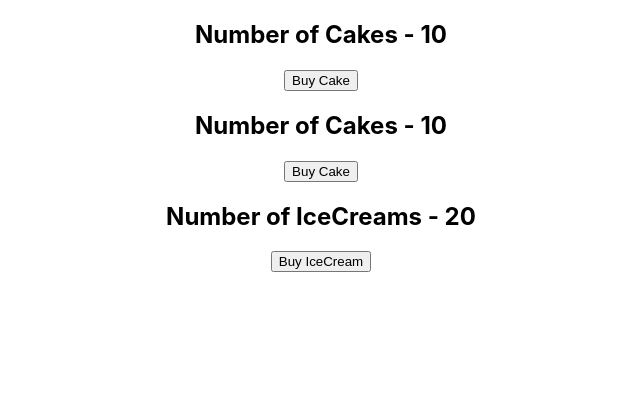
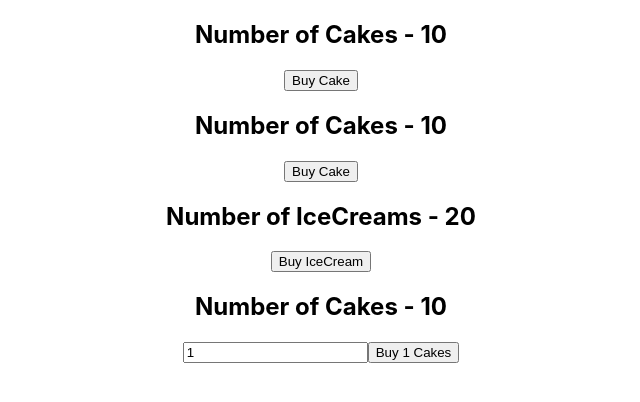
Before and after one commit to SandeepKumar377/React-Redux-with-UI, a React (Create React App) app: page / in a window 1280 px wide. Shown: the top 402 px of the page, without its empty margins (319-959 px from the left). Built offline with nearby package versions, Linux system fonts and the light colour scheme.

Commit message:
Action Payload

```diff
--- a/src/App.js
+++ b/src/App.js
@@ -4,6 +4,7 @@
 import CakeContainer from './components/CakeContainer';
 import HooksCakeContainer from './components/HooksCakeContainer';
 import IceCreamContainer from './components/IceCreamContainer';
+import NewCakeContainer from './components/NewCakeContainer';
 
 function App() {
   return (
@@ -12,6 +13,7 @@
         <HooksCakeContainer/>
         <CakeContainer />
         <IceCreamContainer/>
+        <NewCakeContainer/>
       </div>
     </Provider>
   );
--- /dev/null
+++ b/src/components/NewCakeContainer.js
@@ -0,0 +1,29 @@
+import React, { useState } from 'react'
+import { connect } from 'react-redux'
+import { buyCake } from '../redux'
+
+const NewCakeContainer = (props) => {
+    const [number, setNumber] = useState(1)
+    return (
+        <div>
+            <h2>Number of Cakes - {props.numOfCakes} </h2>
+            <input type="text" value={number} onChange={(e) => setNumber(e.target.value)} />
+            <button onClick={() => props.buyCake(number)}>Buy {number} Cakes</button>
+        </div>
+    )
+}
+
+const mapStateToProps = state => {
+    return {
+        numOfCakes: state.cake.numOfCakes
+    }
+}
+const mapDispatchToProps = dispatch => {
+    return {
+        buyCake: (number) => dispatch(buyCake(number))
+    }
+}
+export default connect(
+    mapStateToProps,
+    mapDispatchToProps
+)(NewCakeContainer)
--- a/src/redux/cake/cakeActions.js
+++ b/src/redux/cake/cakeActions.js
@@ -1,6 +1,7 @@
 import { BUY_CAKE } from "./cakeTypes"
-export const buyCake = () => {
+export const buyCake = (number = 1) => {
     return {
-        type: BUY_CAKE
+        type: BUY_CAKE,
+        payload: number
     }
 }
--- a/src/redux/cake/cakeReducer.js
+++ b/src/redux/cake/cakeReducer.js
@@ -7,7 +7,7 @@
     switch (action.type) {
         case BUY_CAKE: return {
             ...state,
-            numOfCakes: state.numOfCakes - 1
+            numOfCakes: state.numOfCakes - action.payload
         }
         default: return state
     }
```
